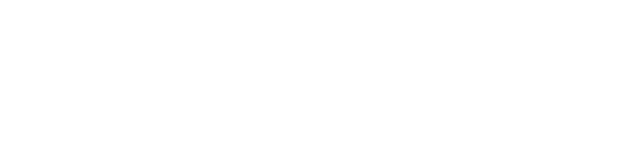
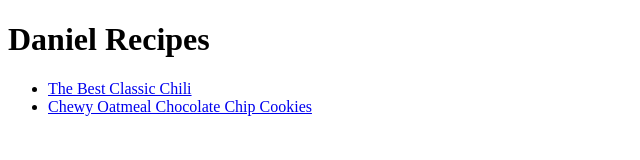
Before and after one commit to daniehjyoo/Recipes, a plain HTML site: page index.html in a window 1280 px wide. Shown: the whole page, without its empty margins (0-640 px from the left). Drawn offline with Linux system fonts and the light colour scheme.

Commit message:
Added body text

```diff
--- a/index.html
+++ b/index.html
@@ -7,5 +7,10 @@
 
 
 <body>
+    <h1>Daniel Recipes</h1>
+    <ul>
+        <li><a href="recipes/chili.html">The Best Classic Chili</a></li>
+        <li><a href="recipes/oatmeal_chocolate_cookie.html">Chewy Oatmeal Chocolate Chip Cookies</a></li>
+    </ul>
 
 </body>
```
